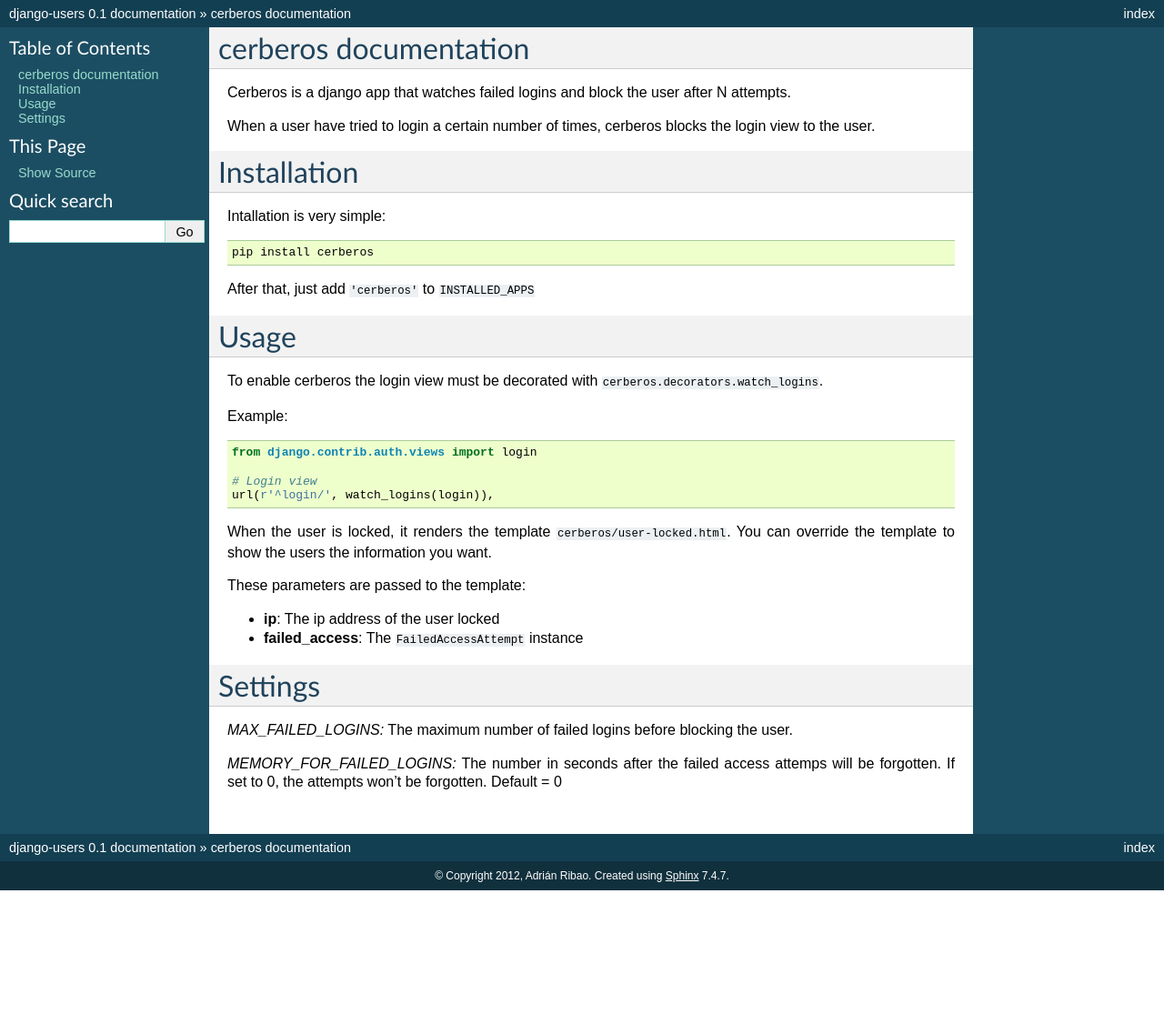
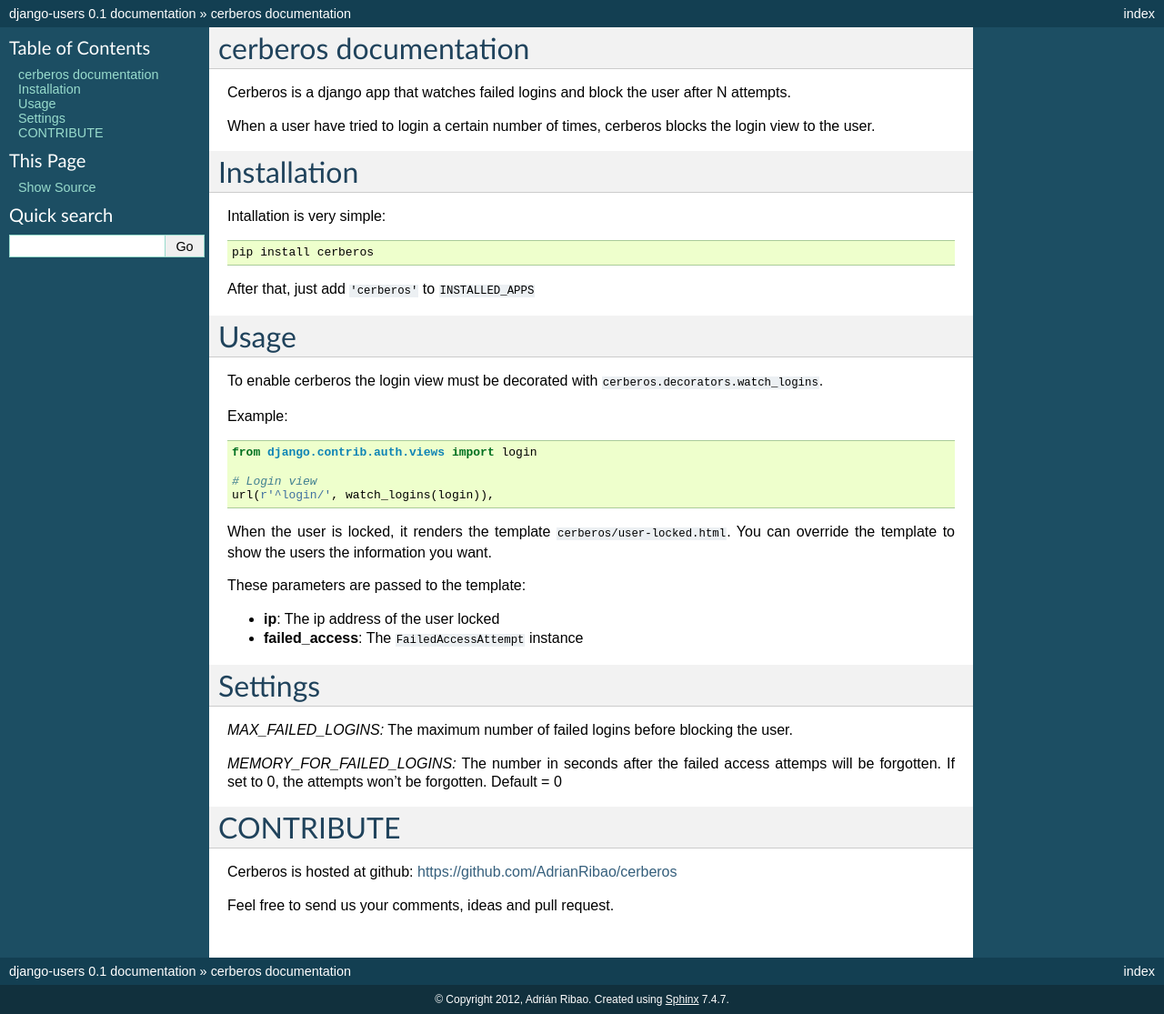
Before and after one commit to AdrianRibao/cerberos, a Sphinx documentation site: the page built from docs/source/index.rst, in a window 1280 px wide. Shown: the whole page at 91% size. Built offline with Sphinx 7.4.7, drawn with Linux system fonts in a browser that asks for light colours; formulas are drawn with MathJax 3; before the commit the page ends 979 px from its top, so only the background shows below that.

Commit message:
more docs and setup.py data

```diff
--- a/docs/source/index.rst
+++ b/docs/source/index.rst
@@ -48,3 +48,10 @@
 *MAX_FAILED_LOGINS:* The maximum number of failed logins before blocking the user.
 
 *MEMORY_FOR_FAILED_LOGINS:* The number in seconds after the failed access attemps will be forgotten. If set to 0, the attempts won't be forgotten. Default = 0
+
+CONTRIBUTE
+==========
+
+Cerberos is hosted at github: https://github.com/AdrianRibao/cerberos
+
+Feel free to send us your comments, ideas and pull request.
--- a/setup.py
+++ b/setup.py
@@ -21,9 +21,9 @@
 setup(
     name='cerberos',
     version=version,
-    description='',
+    description='Cerberos is a django app that watches failed logins and block the user after N attempts.',
     author='Adrián Ribao',
-    url='',
+    url='https://github.com/AdrianRibao/cerberos',
     packages = find_packages(exclude=['tests', 'tests.*']),
     include_package_data = True,
     license='BSD',
```
Also changed, not shown: README.md (+1 -1 lines).
